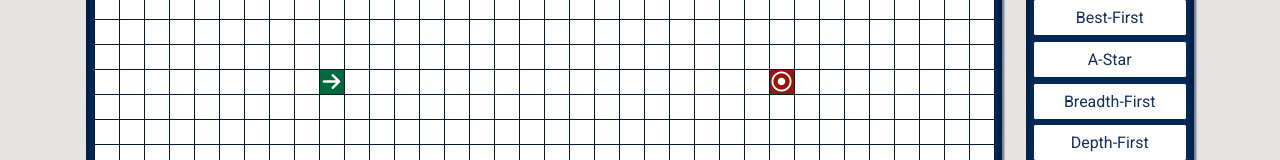
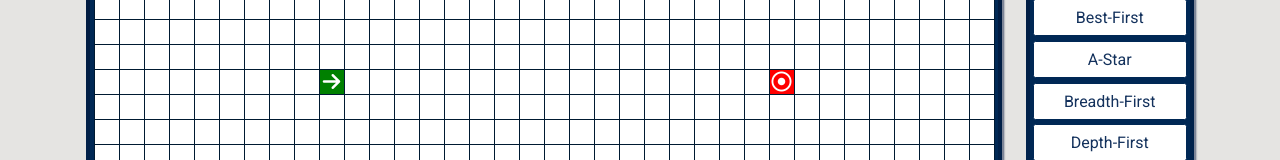
Before and after one commit to sukh-sekhon/GridFinder, a website with bundled scripts: page common/index.html in a window 1280 px wide. Shown: the part 352-512 px from the top of the page. Built offline with nearby package versions, Linux system fonts and the light colour scheme.

Commit message:
Updated color and homepage

```diff
--- a/common/css/styles.scss
+++ b/common/css/styles.scss
@@ -5,8 +5,8 @@ $oxford-blue-1:         #002855FF;
 $oxford-blue-2:         #001233FF;
 $roman-silver:          #7D8597FF;
 $platinum:              #E5E4E2FF;
-$red-apple:             #9D1309FF;
-$dartmouth-green:       #00693EFF;
+$red:                   #FF0000FF;
+$green:                 #008000FF;
 
 $black:                 #000000FF;
 $white:                 #FFFFFFFF;
@@ -60,9 +60,9 @@ $path-series-5:     #91FFA4FF;
 $path:                $path-series-5;
 
 // Start/End/Moving
-$start-node-background:         $dartmouth-green;
+$start-node-background:         $green;
 $start-node-icon:               $white;
-$end-node-background:           $red-apple;
+$end-node-background:           $red;
 $end-node-icon:                 $white;
 $moving-node-background:        $true-blue;
 $moving-node-icon:              $white;
--- a/package.json
+++ b/package.json
@@ -24,5 +24,5 @@
   "bugs": {
     "url": "https://github.com/sukhjot-sekhon/GridFinder/issues"
   },
-  "homepage": "https://sukhjot-sekhon.github.io/GridFinder#readme"
+  "homepage": "https://sukhjot-sekhon.github.io/GridFinder"
 }
```
Also changed, not shown: common/css/styles.css.
